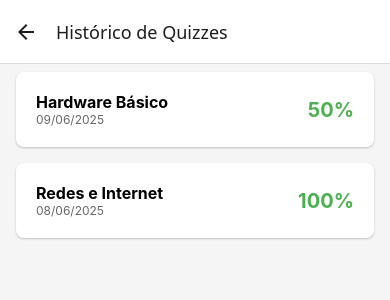
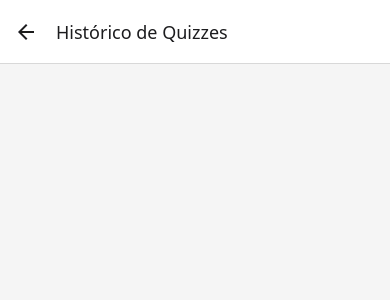
Before and after one commit to LucasSilva01/NeuroQuiz, a React Native app: screen /History in a window 390 px wide. Shown: the top 300 px of the page. Built offline with nearby package versions, Linux system fonts and the light colour scheme.

Commit message:
Mudando resultados

```diff
--- a/src/data/mocks.js
+++ b/src/data/mocks.js
@@ -1,3 +1,5 @@
+// src/data/mocks.js
+
 export const mockQuizzes = [
   {
     id: 'q1',
@@ -49,17 +51,9 @@ export const mockQuizzes = [
   },
 ];
 
-export const mockHistory = [
-  {
-    id: 'h1',
-    quizTitle: 'Hardware Básico',
-    date: '09/06/2025',
-    score: 50,
-  },
-  {
-    id: 'h2',
-    quizTitle: 'Redes e Internet',
-    date: '08/06/2025',
-    score: 100,
-  },
-];
+export let mockHistory = [];
+
+
+export const addHistoryItem = (newItem) => {
+  mockHistory.unshift(newItem);
+};
--- a/src/screens/QuizResultScreen.js
+++ b/src/screens/QuizResultScreen.js
@@ -1,8 +1,21 @@
-import React from 'react';
+import React, { useEffect } from 'react';
 import { View, Text, StyleSheet, Button, SafeAreaView } from 'react-native';
+import { addHistoryItem } from '../data/mocks';
 
 function QuizResultScreen({ route, navigation }) {
-  const { score, totalQuestions } = route.params;
+  const { score, totalQuestions, quizTitle } = route.params;
+
+
+  useEffect(() => {
+    const newHistoryEntry = {
+      id: `h${new Date().getTime()}`,
+      quizTitle: quizTitle,
+      date: new Date().toLocaleDateString('pt-BR'),
+      score: Math.round((score / totalQuestions) * 100),
+    };
+
+    addHistoryItem(newHistoryEntry);
+  }, []);
 
   return (
     <SafeAreaView style={styles.container}>
@@ -12,28 +25,17 @@ function QuizResultScreen({ route, navigation }) {
       </Text>
       <Button
         title="Voltar para o Início"
-        onPress={() => navigation.navigate('Home')}
+        onPress={() => navigation.popToTop()}
       />
     </SafeAreaView>
   );
 }
 
 const styles = StyleSheet.create({
-  container: {
-    flex: 1,
-    justifyContent: 'center',
-    alignItems: 'center',
-    backgroundColor: '#f5f5f5',
-  },
-  title: {
-    fontSize: 28,
-    fontWeight: 'bold',
-    marginBottom: 20,
-  },
-  resultText: {
-    fontSize: 20,
-    marginBottom: 40,
-  },
+  // ... estilos continuam os mesmos
+  container: { flex: 1, justifyContent: 'center', alignItems: 'center', backgroundColor: '#f5f5f5' },
+  title: { fontSize: 28, fontWeight: 'bold', marginBottom: 20 },
+  resultText: { fontSize: 20, marginBottom: 40 },
 });
 
 export default QuizResultScreen;
--- a/src/screens/QuizScreen.js
+++ b/src/screens/QuizScreen.js
@@ -29,7 +29,6 @@ function QuizScreen({ route, navigation }) {
   const handleNext = () => {
     if (currentQuestionIndex < quizData.questions.length - 1) {
       setCurrentQuestionIndex(prevIndex => prevIndex + 1);
-
       setSelectedAnswer(null);
       setIsAnswered(false);
     } else {
@@ -37,6 +36,8 @@ function QuizScreen({ route, navigation }) {
       navigation.navigate('QuizResult', {
         score: score,
         totalQuestions: quizData.questions.length,
+
+        quizTitle: quizData.title,
       });
     }
   };
```
Also changed, not shown: src/assets/logo.png.
